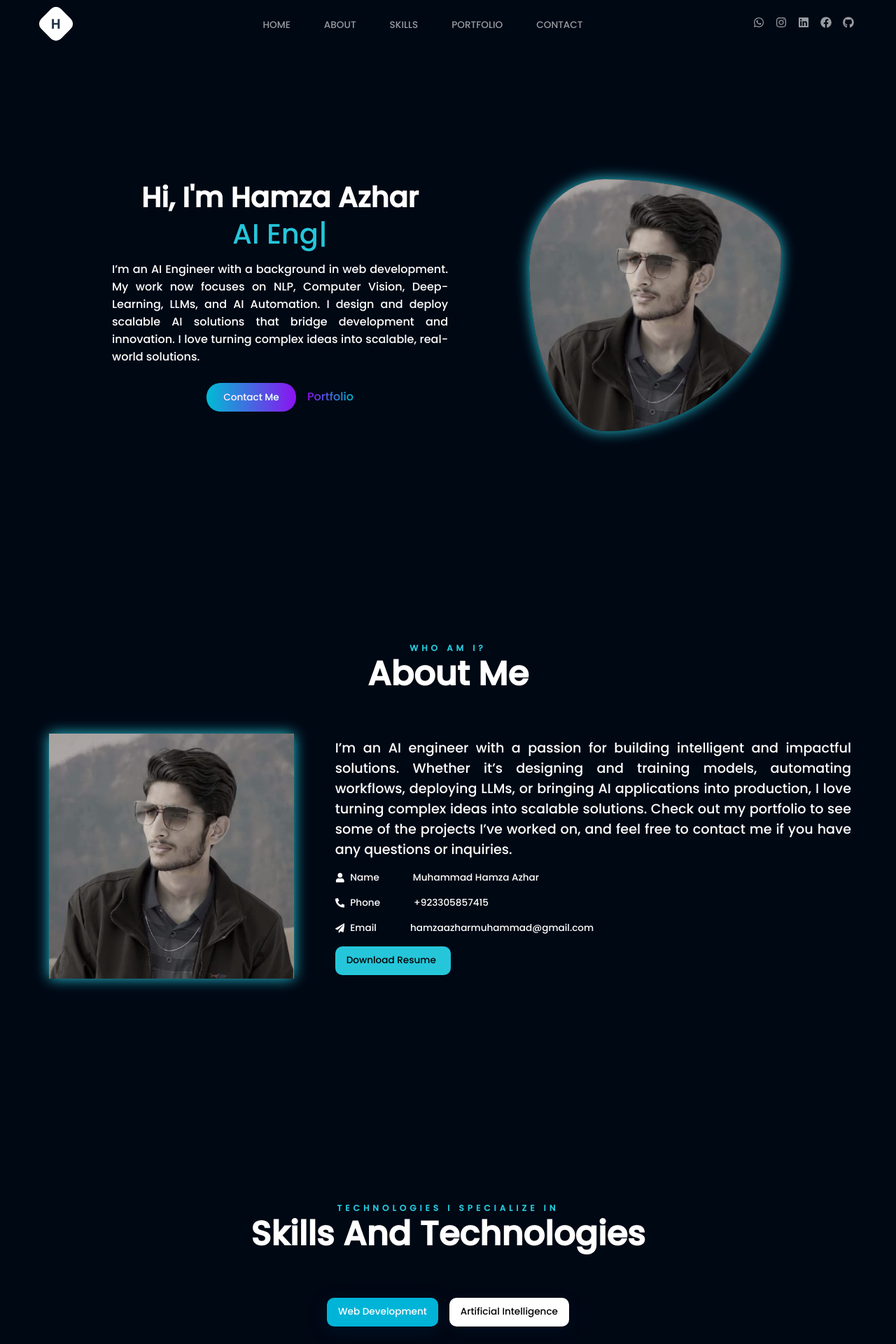
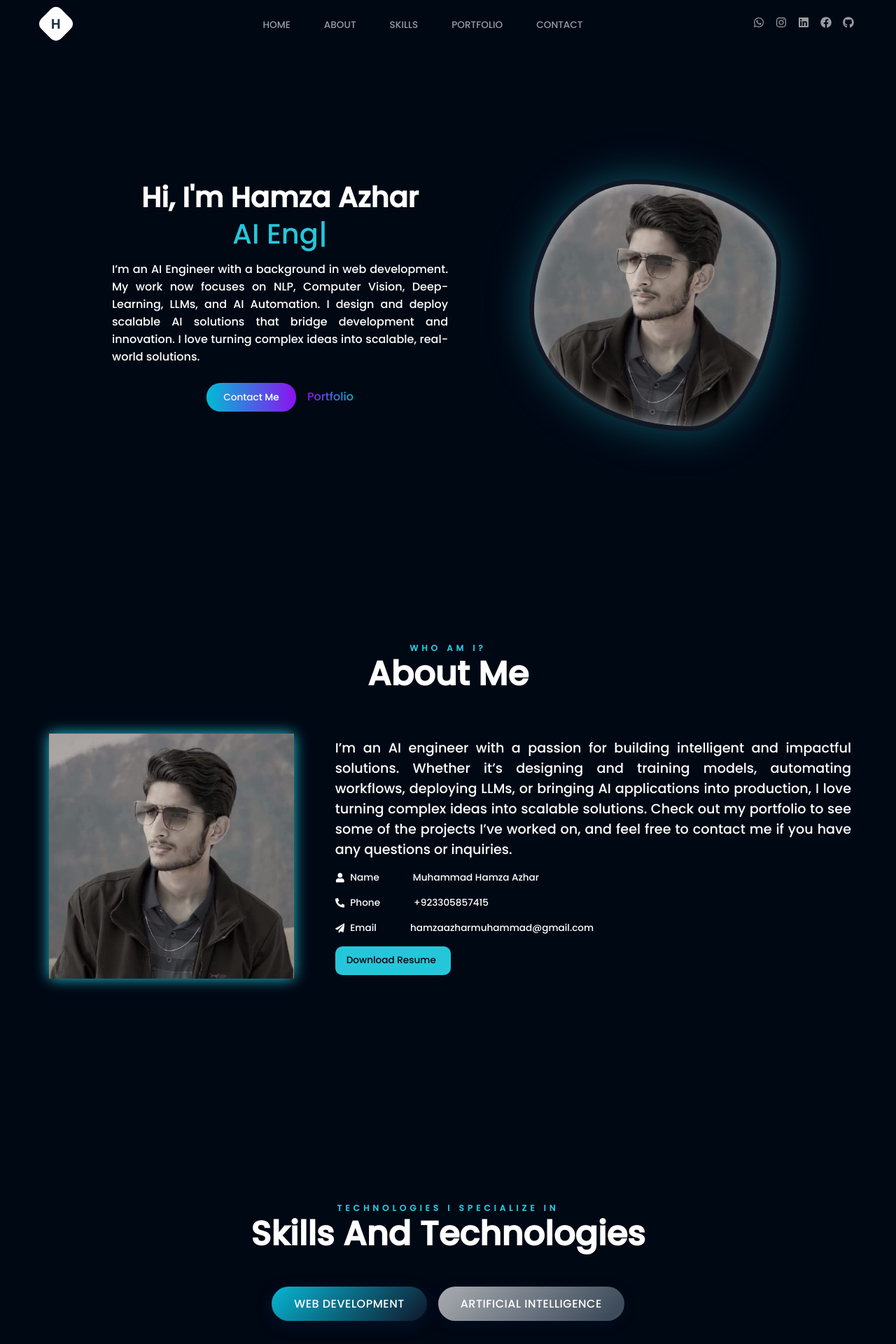
Before and after one commit to muhammadhamzaazhar/Portfolio, a React (Vite) app: page / in a window 1280 px wide. Shown: the top 1920 px of the page at 70% size. Built offline with nearby package versions, Linux system fonts and the light colour scheme; a web font is replaced by a local one.

Commit message:
updating home, skills, portfolio section

```diff
--- a/src/components/home/home.styles.scss
+++ b/src/components/home/home.styles.scss
@@ -92,18 +92,40 @@
   }
 
   .home_rigth {
-    background: rgba(38, 198, 218, 0);
+    background: linear-gradient(
+      135deg,
+      rgba(38, 198, 218, 0.4),
+      rgba(255, 255, 255, 0.1)
+    );
     max-width: 360px;
     height: 360px;
     justify-self: center;
-    border-radius: 30% 70% 70% 30% / 35% 29% 70% 65%;
-    box-shadow: 0 0 20px #26c6da;
+    border-radius: 42% 58% 36% 64% / 52% 33% 67% 48%;
+    box-shadow: 0 0 60px rgba(38, 198, 218, 0.4),
+      0 0 120px rgba(38, 198, 218, 0.4) inset;
     display: flex;
     align-items: center;
     justify-content: center;
     overflow: hidden;
     position: relative;
     top: -20px;
+    animation: morph 8s ease-in-out infinite;
+    backdrop-filter: blur(10px);
+    border: 7px solid rgba(170, 170, 187, 0.1);
+    background-clip: padding-box;
+    z-index: 1;
+
+    &::before {
+      content: "";
+      position: absolute;
+      inset: 0;
+      border-radius: inherit;
+      box-shadow: inset 0 0 20px rgba(255, 255, 255, 0.3);
+      backdrop-filter: blur(0.3px);
+      pointer-events: none;
+      z-index: 2;
+      animation: frostGlow 6s ease-in-out infinite alternate;
+    }
 
     @media screen and (max-width: 700px) {
       display: none;
@@ -111,28 +133,55 @@
 
     img {
       object-fit: cover;
-      width: 100%;
-      height: 100%;
-      transition: transform 0.3s ease-in-out;
-      animation: zoom 5s infinite;
+      width: 110%;
+      height: 110%;
+      transition: transform 0.5s ease-in-out;
+      animation: zoom 6s ease-in-out infinite alternate;
+      border-radius: inherit;
+      z-index: 0;
 
       @media screen and (max-width: 700px) {
         display: none;
+      }
+    }
+  }
+
+  @keyframes morph {
+    0% {
+      border-radius: 42% 58% 36% 64% / 52% 33% 67% 48%;
+    }
+    50% {
+      border-radius: 58% 42% 64% 36% / 33% 52% 48% 67%;
+    }
+    100% {
+      border-radius: 42% 58% 36% 64% / 52% 33% 67% 48%;
+    }
+  }
+
+  @keyframes frostGlow {
+    0% {
+      box-shadow: inset 0 0 20px rgba(255, 255, 255, 0.5),
+        0 0 30px rgba(38, 198, 218, 0.3);
+    }
+    50% {
+      box-shadow: inset 0 0 35px rgba(255, 255, 255, 0.5),
+        0 0 60px rgba(38, 198, 218, 0.3);
+    }
+    100% {
+      box-shadow: inset 0 0 20px rgba(255, 255, 255, 0.2),
+        0 0 30px rgba(38, 198, 218, 0.3);
+    }
   }
 
   @keyframes zoom {
     0% {
       transform: scale(1);
     }
-
     50% {
-          transform: scale(1.1);
+      transform: scale(1.05);
     }
-
     100% {
       transform: scale(1);
     }
   }
 }
-  }
-}
--- a/src/components/portfolio/portfolio.styles.scss
+++ b/src/components/portfolio/portfolio.styles.scss
@@ -2,26 +2,39 @@
   display: flex;
   justify-content: center;
   gap: 1rem;
-  flex-wrap: wrap;
-
-  @media screen and (max-width: 350px) {
-  }
+  margin-bottom: 5rem;
 
   button {
-    color: #000;
-    background: #fff;
-    padding: 0.65rem 1rem;
-    border-radius: 10px;
-    font-size: 0.85rem;
-    text-transform: capitalize;
+    position: relative;
+    padding: 0.75rem 2rem;
+    border: none;
+    border-radius: 2rem;
+    font-family: "Poppins", sans-serif;
+    font-size: 1rem;
+    text-transform: uppercase;
     cursor: pointer;
-    border: none;
-    margin-top: 1rem;
-    font-family: "Poppins";
+    color: #fff;
+    --pos: 0%;
+    background: linear-gradient(
+      135deg,
+      rgba(255, 255, 255, 0.7) 0%,
+      rgba(200, 230, 255, 0.3) 50%,
+      rgba(255, 255, 255, 0.7) 100%
+    );
+    background-size: 200% 200%;
+    background-position: var(--pos) center;
+    backdrop-filter: blur(6px);
+    box-shadow: 0 4px 20px rgba(0, 50, 100, 0.15);
+    transition: background-position 0.6s ease, box-shadow 0.3s ease;
 
     &.active {
-      background: #00b4d8;
-      color: #fff;
+      --pos: 100%;
+      box-shadow: 0 6px 24px rgba(0, 50, 100, 0.25);
+    }
+
+    &:hover {
+      --pos: 100%;
+      box-shadow: 0 8px 30px rgba(0, 50, 100, 0.3);
     }
   }
 }
--- a/src/components/skills/skills.styles.scss
+++ b/src/components/skills/skills.styles.scss
@@ -1,65 +1,56 @@
-// .select {
-//   display: flex;
-//   justify-content: center;
-//   gap: 1rem;
-//   margin-bottom: 5rem;
-
-//   button {
-//     color: #000;
-//     background: #fff;
-//     padding: 0.65rem 1rem;
-//     border-radius: 10px;
-//     font-size: 0.85rem;
-//     text-transform: capitalize;
-//     cursor: pointer;
-//     border: none;
-//     margin-top: 1rem;
-//     font-family: "Poppins";
-
-//     &.active {
-//       background: #00b4d8;
-//       color: #fff;
-//     }
-//   }
-// }
-
 .buttons {
   display: flex;
   justify-content: center;
-  gap: 1.5rem;
-  margin-bottom: 4rem;
+  gap: 1rem;
+  margin-bottom: 5rem;
 
   button {
     position: relative;
-    padding: 0.75rem 2rem;
-    border: none;
+    color: #fff;
+    background: linear-gradient(135deg, #00b4d8, #8c12f0);
+    padding: 0.75rem 1.5rem;
     border-radius: 2rem;
-    font-family: "Poppins", sans-serif;
     font-size: 1rem;
     text-transform: uppercase;
     cursor: pointer;
-    color: #fff;
-    --pos: 0%;
-    background: linear-gradient(
-      135deg,
-      rgba(255, 255, 255, 0.8) 0%,
-      rgba(200, 230, 255, 0.6) 50%,
-      rgba(255, 255, 255, 0.8) 100%
-    );
+    border: none;
+    font-family: "Poppins", sans-serif;
+    letter-spacing: 0.5px;
+    transition: all 0.4s ease;
     background-size: 200% 200%;
-    background-position: var(--pos) center;
-    backdrop-filter: blur(6px);
-    box-shadow: 0 4px 20px rgba(0, 50, 100, 0.15);
-    transition: background-position 0.6s ease, box-shadow 0.3s ease;
+    box-shadow: 0 8px 20px rgba(0, 0, 0, 0.2);
+    overflow: hidden;
 
-    &.active {
-      --pos: 100%;
-      box-shadow: 0 6px 24px rgba(0, 50, 100, 0.25);
+    /* subtle glass layer */
+    &::before {
+      content: "";
+      position: absolute;
+      inset: 0;
+      border-radius: inherit;
+      background: rgba(255, 255, 255, 0.1);
+      backdrop-filter: blur(6px);
+      opacity: 0;
+      transition: opacity 0.3s ease;
     }
 
     &:hover {
-      --pos: 100%;
-      box-shadow: 0 8px 30px rgba(0, 50, 100, 0.3);
+      background-position: right center; /* animate gradient */
+      transform: translateY(-2px) scale(1.03);
+      box-shadow: 0 12px 30px rgba(0, 0, 0, 0.25);
+
+      // &::before {
+      //   opacity: 1; /* show frosty layer on hover */
+      // }
+    }
+
+    &:active {
+      transform: scale(0.97);
+      box-shadow: 0 4px 12px rgba(0, 0, 0, 0.2);
+    }
+
+    &.active {
+      background: linear-gradient(135deg, #06b6d4, #0f172a);
+      box-shadow: 0 10px 35px rgba(38, 198, 218, 0.4);
     }
   }
 }
```
Lines whose indentation alone changed are shown as unchanged.
